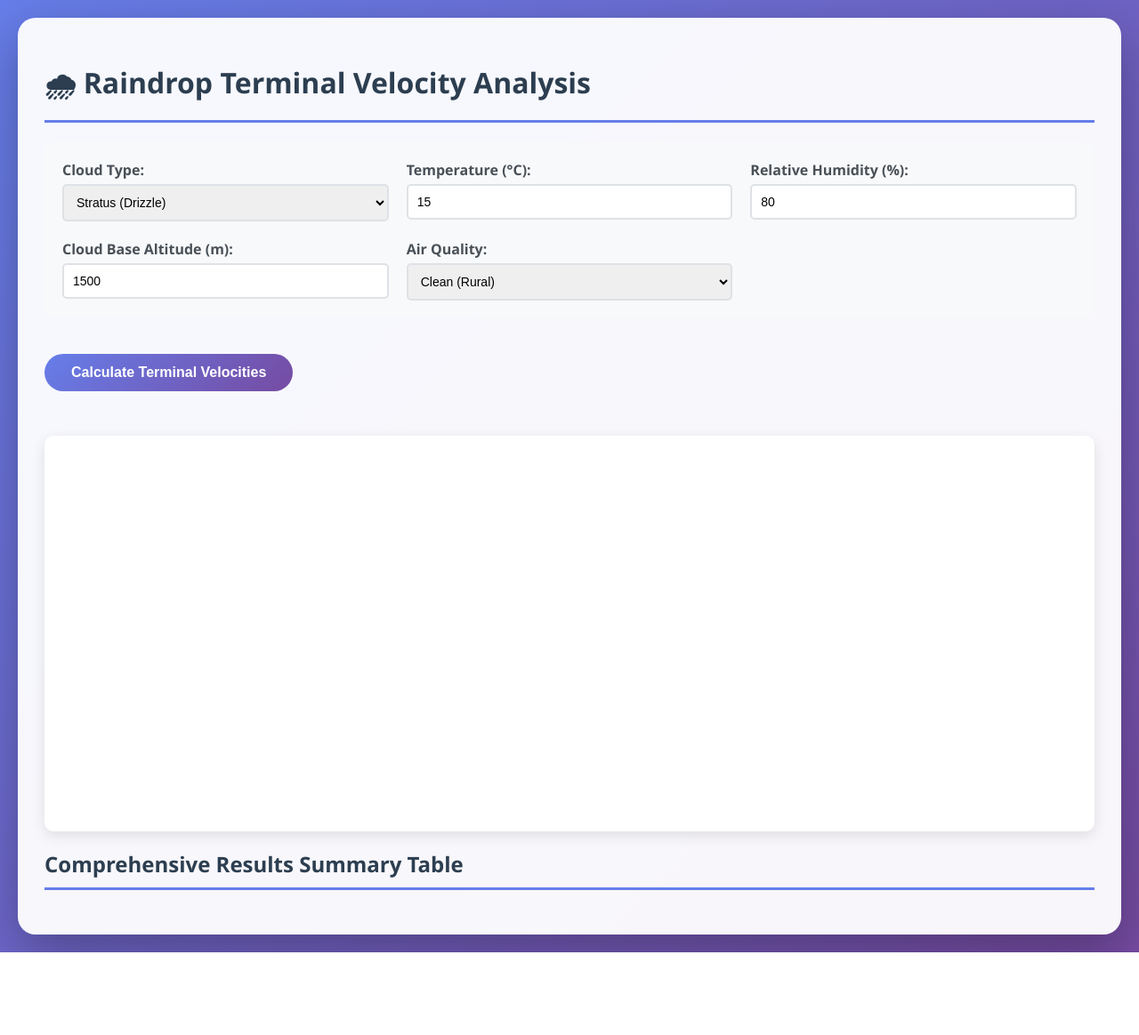
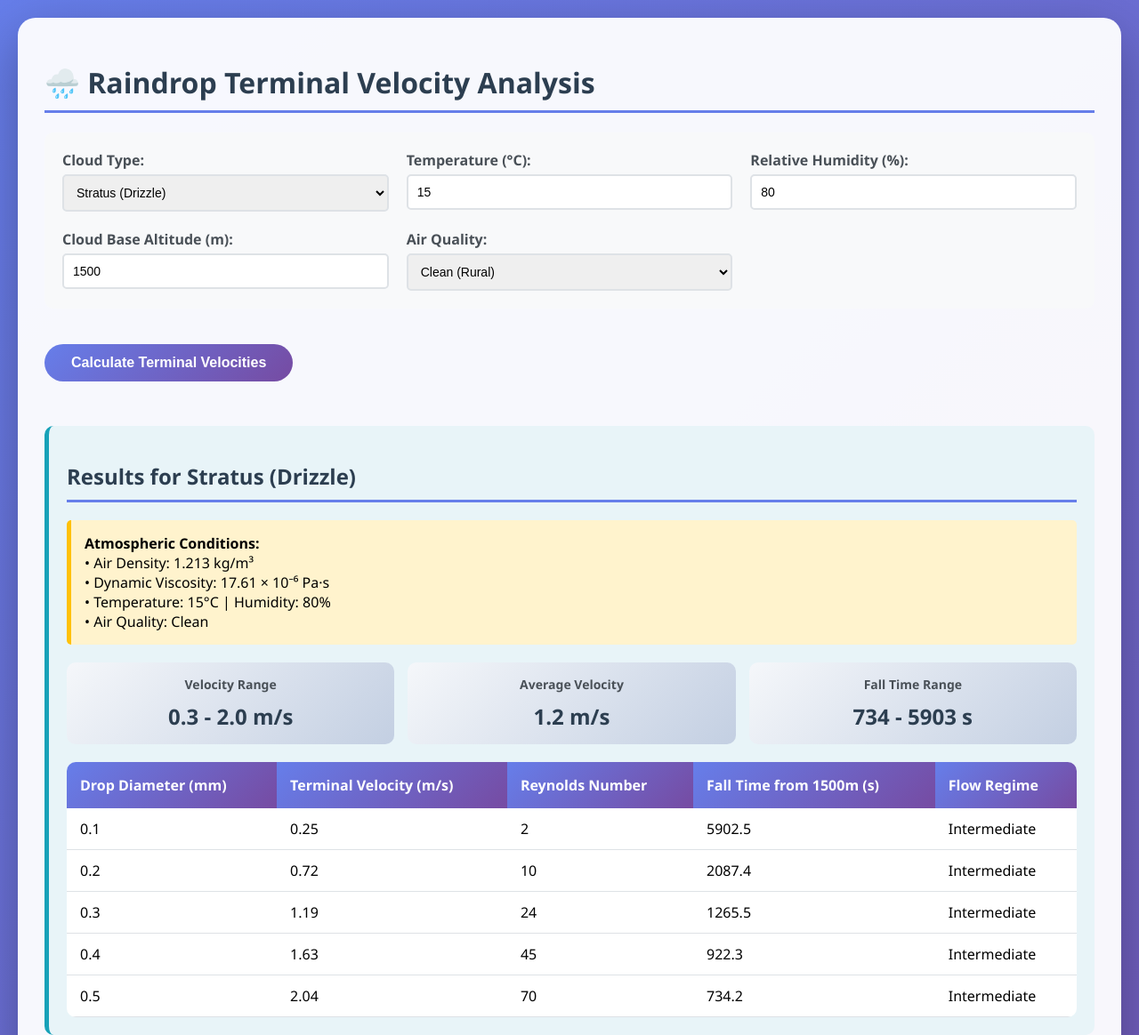
Before and after one commit to emachiamu/Raindrop-Terminal-Velocity-Analysis, a plain HTML site: page index.html in a window 1280 px wide. Shown: the top 1164 px of the page at 89% size. Before the commit the page ends 1071 px from the top, so only its background shows below. Drawn offline with nearby package versions, Linux system fonts and the light colour scheme.

Commit message:
Update index.html

```diff
--- a/index.html
+++ b/index.html
@@ -167,7 +167,7 @@
 
 <body>
     <div class="container">
-        <h1>🌧 Raindrop Terminal Velocity Analysis</h1>
+        <h1>🌧️ Raindrop Terminal Velocity Analysis</h1>
 
         <div class="input-section">
             <div class="input-group">
@@ -446,7 +446,7 @@
                 data: {
                     labels: results.map(r => r.diameter.toFixed(1) + ' mm'),
                     datasets: [{
-                        label: Terminal Velocity for ${cloudName},
+                        label: `Terminal Velocity for ${cloudName}`,
                         data: results.map(r => r.velocity),
                         borderColor: 'rgb(102, 126, 234)',
                         backgroundColor: 'rgba(102, 126, 234, 0.1)',
```
